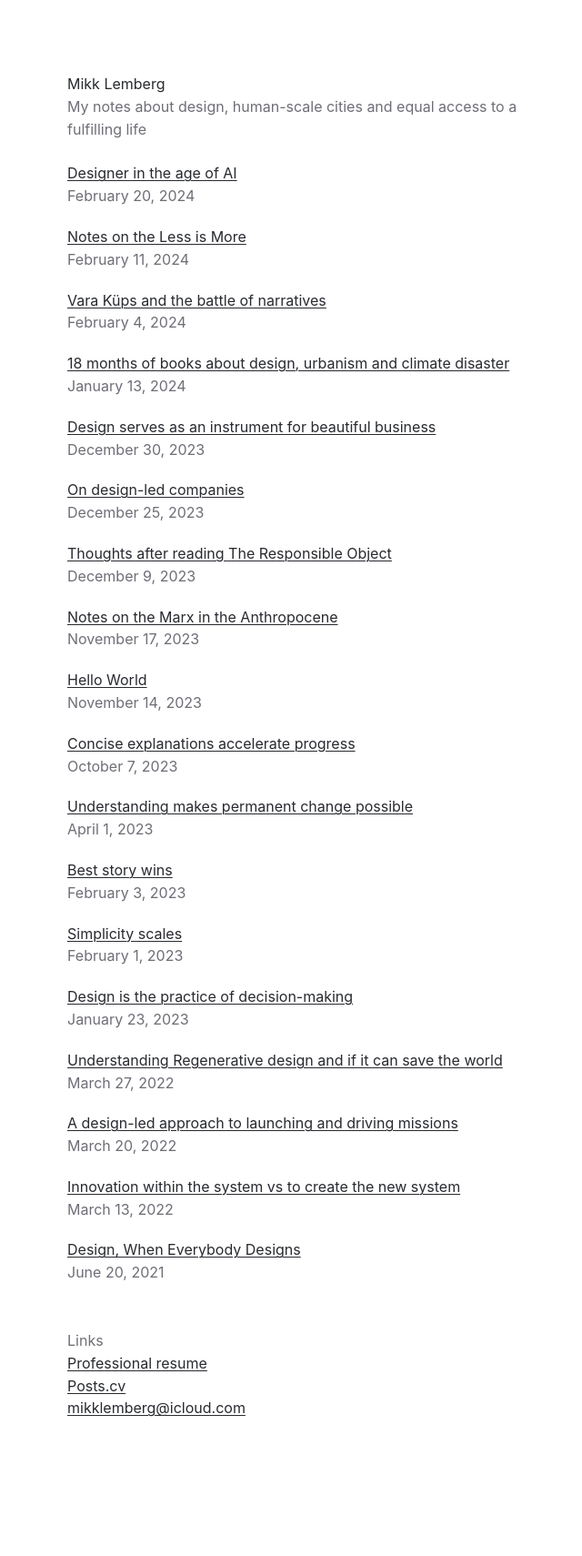
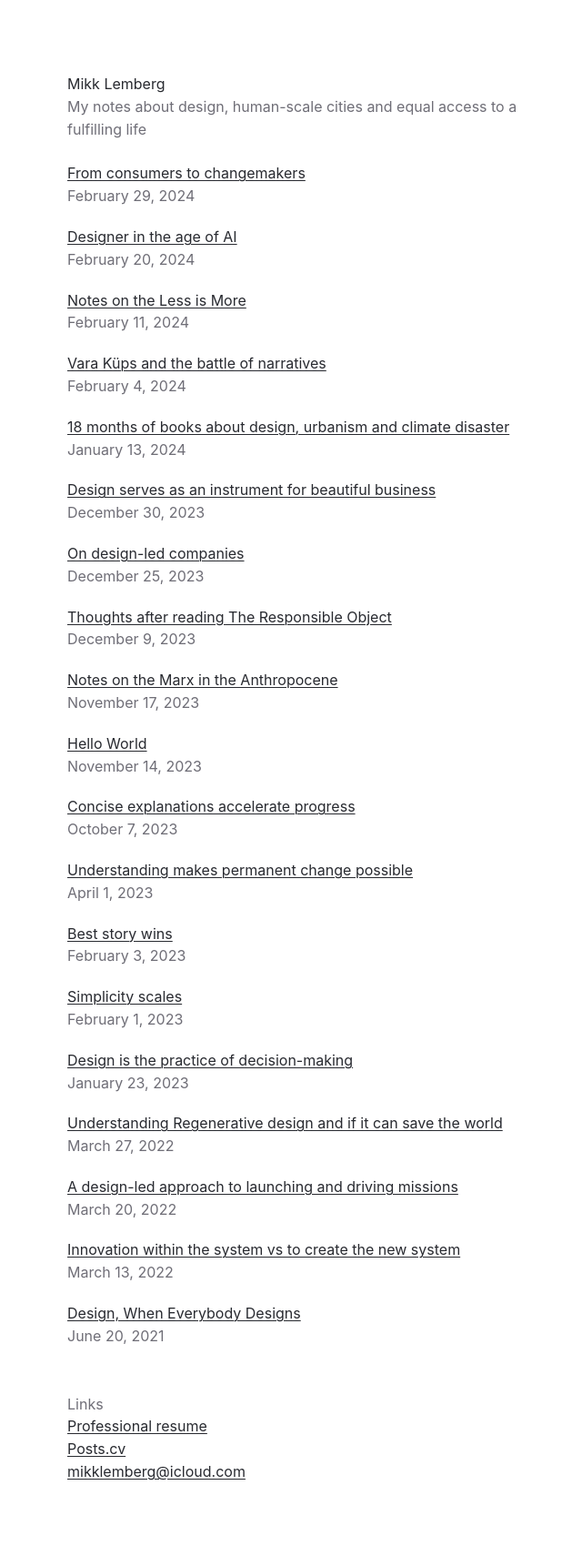
Before and after one commit to mikklemberg/My-personal-notes, a Jekyll site: the page built from README.md, in a window 1280 px wide. Shown: the whole page at 91% size, without its empty margins (294-934 px from the left). Built offline with Jekyll 4.4.1, drawn with Linux system fonts in a browser that asks for light colours; our own code applies the rules of GitHub Pages for plain Markdown files; a file with an impossible date is left out; before the commit the page ends 1640 px from its top, so only the background shows below that.

Commit message:
Update 2024-02-29-citizen-narrative.md

```diff
--- a/_posts/2024-02-29-citizen-narrative.md
+++ b/_posts/2024-02-29-citizen-narrative.md
@@ -1,7 +1,7 @@
 ---
 layout: post
 title: "From consumers to changemakers"
-date: 2024-0-01
+date: 2024-02-29
 ---
 
 A few weeks ago, [I wrote about focusing on books dealing with systemic change](https://blog.mikklemberg.ee/18-months-reading.html). Usually, they're driven by various levels of government through politics.
```
